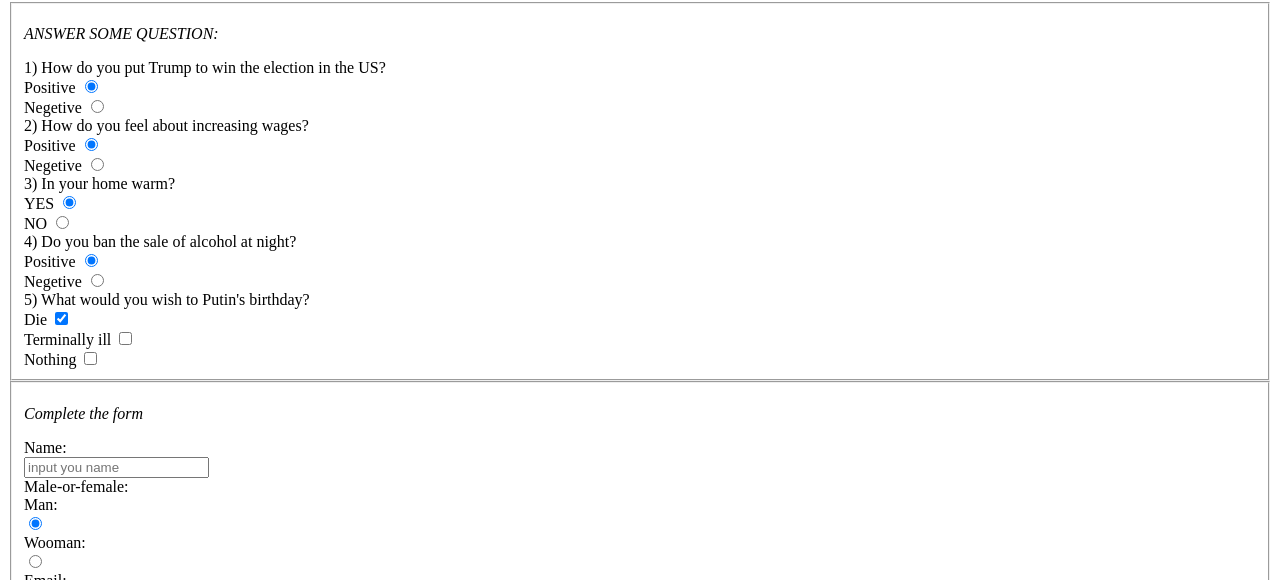
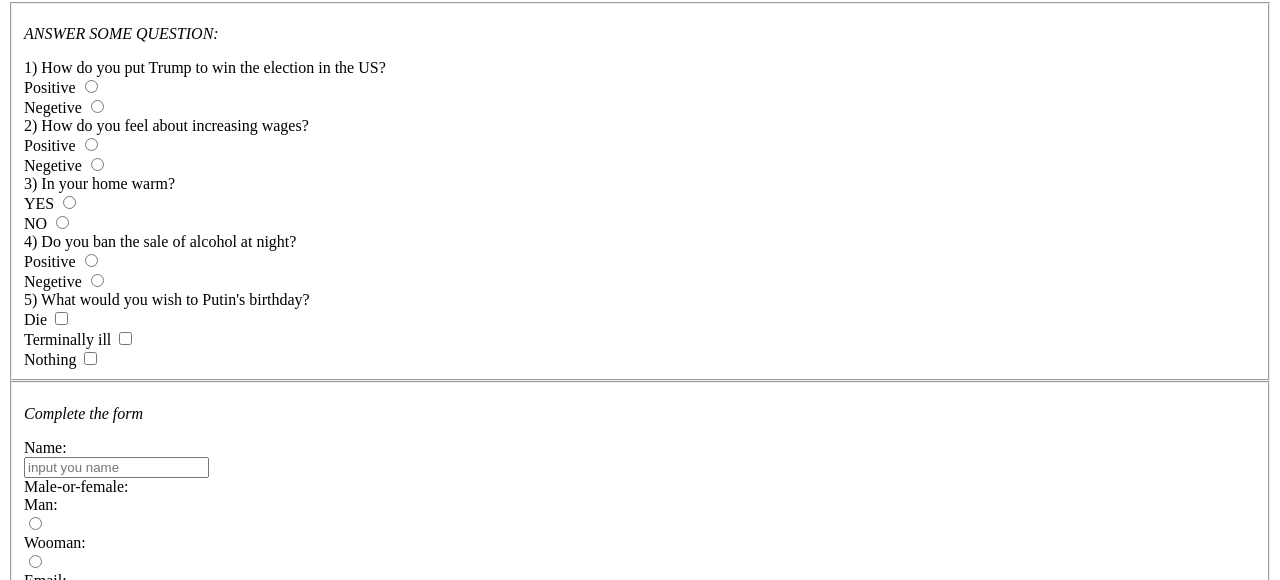
Before and after one commit to Sasha1607/social, a plain HTML site: page survey.html in a window 1280 px wide. Shown: the part 303-883 px from the top of the page. Drawn offline with Linux system fonts and the light colour scheme.

Commit message:
-checked

```diff
--- a/survey.html
+++ b/survey.html
@@ -32,7 +32,7 @@
             <br>
             <label for="1) How do you put Trump to win the election in the US?">Positive</label>
             <input type="radio" name="1) How do you put Trump to win the election in the US?"
-            id="1) How do you put Trump to win the election in the US?" value="positiv" checked="checked" required>
+            id="1) How do you put Trump to win the election in the US?" value="positiv" required>
             <br>
             <label for="1) How do you put Trump to win the election in the US?">Negetive</label>
             <input type="radio" name="1) How do you put Trump to win the election in the US?"
@@ -42,7 +42,7 @@
             <br>
             <label for="2) How do you feel about increasing wages?">Positive</label>
             <input type="radio" name="2) How do you feel about increasing wages?"
-            id="2) How do you feel about increasing wages?" value="positiv" checked="checked" required>
+            id="2) How do you feel about increasing wages?" value="positiv"  required>
             <br>
             <label for="2) How do you feel about increasing wages?">Negetive</label>
             <input type="radio" name="2) How do you feel about increasing wages?"
@@ -51,7 +51,7 @@
             <label for="In your home warm?">3) In your home warm?</label>
             <br>
             <label for="3) In your home warm?">YES</label>
-            <input type="radio" name="3) In your home warm?" id="3) In your home warm?" value="yes" checked="checked" required>
+            <input type="radio" name="3) In your home warm?" id="3) In your home warm?" value="yes" required>
             <br>
             <label for="3) In your home warm?">NO</label>
             <input type="radio" name="3) In your home warm?" id="3) In your home warm?" value="no" required>
@@ -60,7 +60,7 @@
             <br>
             <label for="4) Do you ban the sale of alcohol at night?">Positive</label>
             <input type="radio" name="4) Do you ban the sale of alcohol at night?"
-            id="4) Do you ban the sale of alcohol at night?" value="positiv" checked="checked" required>
+            id="4) Do you ban the sale of alcohol at night?" value="positiv" required>
             <br>
             <label for="4) Do you ban the sale of alcohol at night?">Negetive</label>
             <input type="radio" name="4) Do you ban the sale of alcohol at night?"
@@ -70,7 +70,7 @@
             <br>
             <label for="a5) What would you wish to Putin's birthday?">Die</label>
             <input type="checkbox" name="5) What would you wish to Putin's birthday?"
-            id="5) What would you wish to Putin's birthday?" value="die" checked="checked">
+            id="5) What would you wish to Putin's birthday?" value="die">
             <br>
             <label for="5) What would you wish to Putin's birthday?">Terminally ill</label>
             <input type="checkbox" name="5) What would you wish to Putin's birthday?"
@@ -92,7 +92,7 @@
             <label for="male-or-female">Man:</label>
             <br>
             <input type="radio" name="male-or-female" id="male-or-female"
-            value="Man" checked="checked" required>
+            value="Man" required>
             <br>
             <label for="male-or-female">Wooman:</label>
             <br>
```
Also changed, not shown: socialpoll.html (+1 -1 lines).
